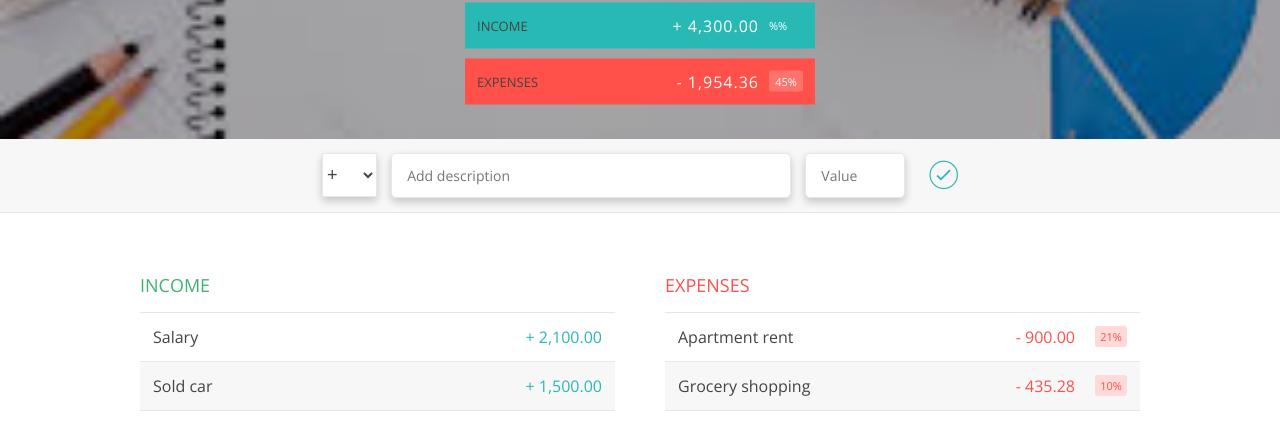
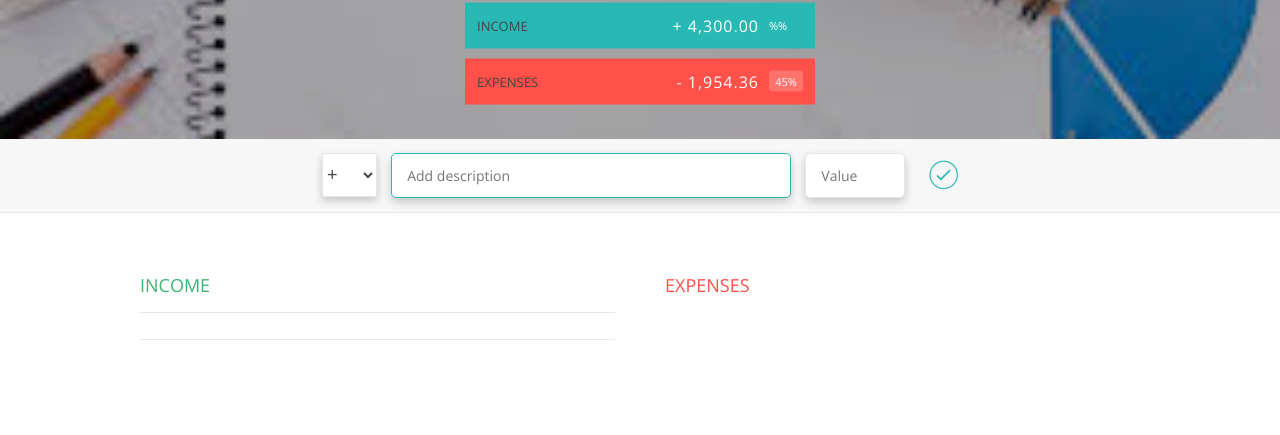
Before and after one commit to sereno1987/BudgetApp, a plain HTML site: page index.html in a window 1280 px wide. Both pictures are taken after a click on the button 943 px from the left and 341 px from the top of the page. Shown: the part 165-600 px from the top of the page. Drawn offline with nearby package versions, Linux system fonts and the light colour scheme.

Commit message:
update UI

```diff
--- a/app.js
+++ b/app.js
@@ -7,24 +7,24 @@ var budget_controller=(function () {
         this. description=description;
         this.value=value;
 
-    }
+    };
     var Income=function (id,description,value) {
         this.id=id;
         this. description=description;
         this.value=value;
 
-    }
+    };
 // data structure**in budget controller***********************************************************************************
     var data={
         all_items:{
             exp:[],
-            inc:[],
+            inc:[]
         },
         totals:{
             exp:0,
             inc:0
         }
-    }
+    };
     return{
         add_item: function (type,description,value) {
             var id=0;
@@ -42,9 +42,9 @@ var budget_controller=(function () {
 
             // create a new item
             if (type==="exp"){
-                 new_item=new Expense(id,description,value);
+                new_item=new Expense(id,description,value);
             } else if (type==="inc"){
-                 new_item=new Income(id,description,value);
+                new_item=new Income(id,description,value);
             }
 
             //push the new item
@@ -70,7 +70,9 @@ var UI_controller=(function () {
         input_type:".add__type",
         input_description:".add__description",
         input_value:".add__value",
-        input_btn:".add__btn"
+        input_btn:".add__btn",
+        income_list:".income__list",
+        expense_list:".expenses__list"
     };
     return{
         get_input:function () {
@@ -81,6 +83,43 @@ var UI_controller=(function () {
                 value:document.querySelector(DOMStrings.input_value).value
             };
 
+        },
+        add_list_item: function (obj,type) {
+            var html,new_html,element;
+            //1- craete html text with placeholder- delete all spaces and make it a string
+            if (type==="inc") {
+                element=DOMStrings.income_list;
+                html = '<div class="item clearfix" id="income-%id%"><div class="item__description">%description%</div>' +
+                    '<div class="right clearfix"><div class="item__value">%value%</div><div class="item__delete">' +
+                    '<button class="item__delete--btn"><i class="ion-ios-close-outline"></i></button></div></div></div>';
+            } else if (type==="exp") {
+                element=DOMStrings.expense_list;
+                html = '<div class="item clearfix" id="expense-%id%"><div class="item__description">%description%</div>' +
+                    '<div class="right clearfix"><div class="item__value">%value%</div>' +
+                    '<div class="item__percentage">%percentage%</div><div class="item__delete">' +
+                    '<button class="item__delete--btn"><i class="ion-ios-close-outline"></i></button></div></div></div>';
+            }
+            //2- replace the text with actual data
+            new_html=html.replace("%id%",obj.id);
+            new_html=new_html.replace("%description%",obj.description);
+            new_html=new_html.replace("%value%",obj.value);
+
+            //3- insert html into DOM-we use befor to set the html as the last child of income and expense list
+
+            document.querySelector(element).insertAdjacentHTML('beforeend',new_html);
+
+        },
+        clear_fields:function () {
+            var fields,fields_arr;
+            fields=document.querySelectorAll(DOMStrings.input_description+','+DOMStrings.input_value);
+
+            //querySelectorAll returns a list which should be converted to array. fields.slice cant be used so the trick is:
+            fields_arr=Array.prototype.slice.call(fields) ;
+            fields_arr.forEach(function (current,index,array) {
+                current.value="";
+
+            });
+            fields_arr[0].focus();
         },
         // to pass the class to another controller module (btn)
         get_DOM_strings:function () {
@@ -108,7 +147,7 @@ var app_controller=(function (budgetCtrl,UICtrl) {
                 add_item();
             }
         })
-    }
+    };
     // custome function for getting data, ad data to budget controller, add the item in UI and..
     // by clicking the button or pressing the enter
     var add_item =function () {
@@ -118,15 +157,22 @@ var app_controller=(function (budgetCtrl,UICtrl) {
 
         //2- add data to the budget controller
         new_item=budgetCtrl.add_item(input.type,input.desc,input.value);
-        //3- add the item to the UI
+
+
+        //3- add the item to the UI and clear the fields
+        UICtrl.add_list_item(new_item,input.type);
+        UICtrl.clear_fields();
+
+
         //4- calculate the budjet
+
+
         //5- update the top part
 
-    }
+    };
     // public initialization function
     return{
         init:function () {
-            console.log("helllllllllllllllll");
             set_event_listener();
 
         }
--- a/index.html
+++ b/index.html
@@ -57,7 +57,7 @@
             <div class="income__list">
 
 
-                <div class="item clearfix" id="income-0">
+               <!-- <div class="item clearfix" id="income-0">
                     <div class="item__description">Salary</div>
                     <div class="right clearfix">
                         <div class="item__value">+ 2,100.00</div>
@@ -75,7 +75,7 @@
                             <button class="item__delete--btn"><i class="ion-ios-close-outline"></i></button>
                         </div>
                     </div>
-                </div>
+                </div> -->
 
 
             </div>
@@ -89,7 +89,7 @@
             <div class="expenses__list">
 
 
-                <div class="item clearfix" id="expense-0">
+               <!-- <div class="item clearfix" id="expense-0">
                     <div class="item__description">Apartment rent</div>
                     <div class="right clearfix">
                         <div class="item__value">- 900.00</div>
@@ -109,7 +109,7 @@
                             <button class="item__delete--btn"><i class="ion-ios-close-outline"></i></button>
                         </div>
                     </div>
-                </div>
+                </div> -->
 
 
             </div>
```
